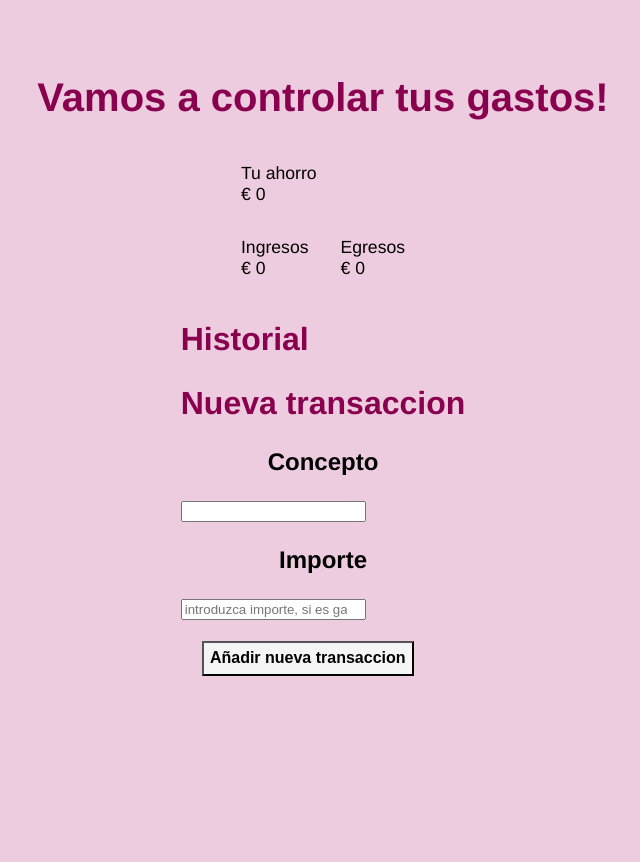
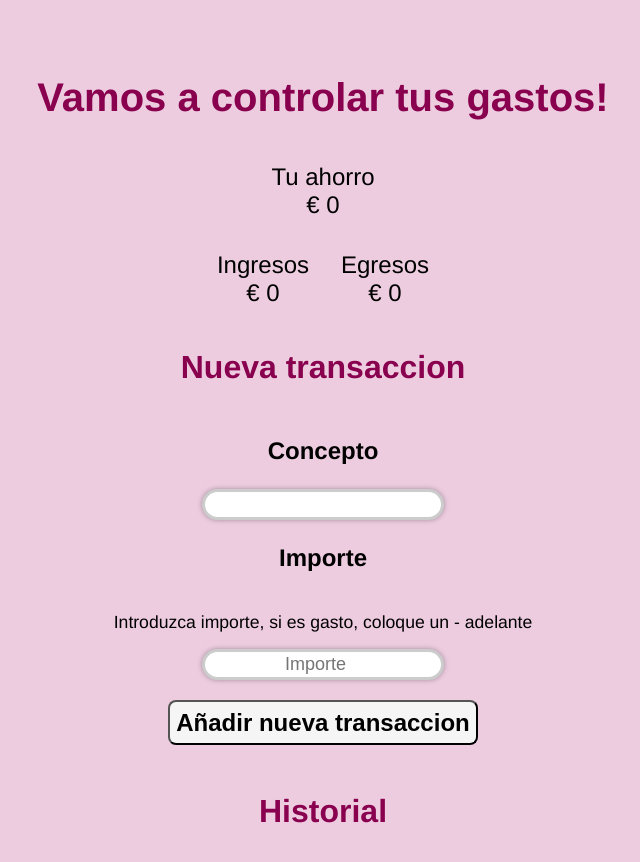
Before and after one commit to gsanahi/control-de-gastos, a plain HTML site: page index.html in a window 1280 px wide. Shown: the whole page, without its empty margins (317-957 px from the left). Before the commit the page ends 800 px from the top, so only its background shows below. Drawn offline with Linux system fonts and the light colour scheme.

Commit message:
mejorando css

```diff
--- a/index.html
+++ b/index.html
@@ -33,29 +33,29 @@
         </div>
 
         <div>
-            <h2>Historial</h2>
-            <div id="historial" />
-        </div>
-
-        <div>
-            <div>
+            <div class="nueva-transaccion">
                 <h2>Nueva transaccion</h2>
             </div>
 
-            <div>
+            <div class="form-control">
                 <h3>Concepto</h3>
-                <input id="concepto-transaccion" type="text" />
+                <input class="input-transacion" id="concepto-transaccion" type="text" />
             </div>
 
-            <div>
+            <div class="form-control">
                 <h3>Importe</h3>
-                <input id="importe-transaccion" type="number"
-                    placeholder="introduzca importe, si es gasto, coloque un - adelante" />
+                <label class="label-control">Introduzca importe, si es gasto, coloque un - adelante</label>
+                <input class="input-transacion" id="importe-transaccion" type="number" placeholder="Importe" />
             </div>
 
-            <div>
+            <div class="boton-transaccion">
                 <button class="agregar-transaccion" onclick="nuevaTransaccion()">Añadir nueva transaccion</button>
             </div>
+        </div>
+
+        <div class="historial">
+            <h2>Historial</h2>
+            <div id="historial" />
         </div>
 
 
--- a/index.js
+++ b/index.js
@@ -59,7 +59,12 @@ function agregarElementoTransaccion(transaccion){
     const elementoImporte = document.createElement('div'); // <div></div>
     elementoImporte.className = "importe";
     elementoImporte.innerText = "€ " + transaccion.importe; // <div>214</div>
-    elementoTransaccion.appendChild(elementoImporte); // <div><div>214</div></div>
+    if(transaccion.importe >= 0){
+        elementoImporte.className += " positivo";
+    } else {
+        elementoImporte.className += " negativo";
+    }
+    elementoTransaccion.appendChild(elementoImporte);
 
     const elementoConcepto = document.createElement('div'); // <div></div>
     elementoConcepto.className ="concepto";
@@ -75,6 +80,8 @@ function agregarElementoTransaccion(transaccion){
     elementoTransaccion.appendChild(elementoAcciones); // <div><div>214</div><div>Cine</div><div></div></div>
 
     document.getElementById("historial").appendChild(elementoTransaccion);
+
+
 }
 
 function guardarTransacciones() {
@@ -93,6 +100,7 @@ function cargarTransacciones() {
     if (idSerializado) {
         id = Number(idSerializado);
     }
+    actualizarControlGastos();
 }
 
 cargarTransacciones();
--- a/styles.css
+++ b/styles.css
@@ -41,13 +41,43 @@ h3 {
 
 }
 
+.form-control, .boton-transaccion, .nueva-transaccion, .historial {
+    display: flex;
+    flex-direction: column;
+    align-items: center;
+}
+
+.label-control{
+    padding: 1rem;
+}
+.input-transacion {
+    padding:2px;
+    border-color:#cccccc;
+    border-style:solid;
+    font-size:18px;
+    text-align:center;
+    border-width:3px;
+    border-radius:22px;
+    box-shadow: 0px 0px 5px 0px rgba(42,42,42,.39);  }
+
+.positivo{
+    color: green;
+}
+
+.negativo{
+    color: red;
+}
+
 .agregar-transaccion {
-    font-size: 1rem;
+    font-size: 1.5rem;
     background-color: whitesmoke;
     font-weight: bold;
     padding: 0.4rem;
     margin: 1.3rem;
+    border-radius: 0.5rem;
+
 }
+
 
 .transaccion {
     display: flex;
@@ -67,4 +97,9 @@ h3 {
 
 .control {
     padding: 1rem;
+    justify-content: center;
+    display: flex;
+    flex-direction: column;
+    align-items: center;
+    font-size: 1.5rem;
 }
```
